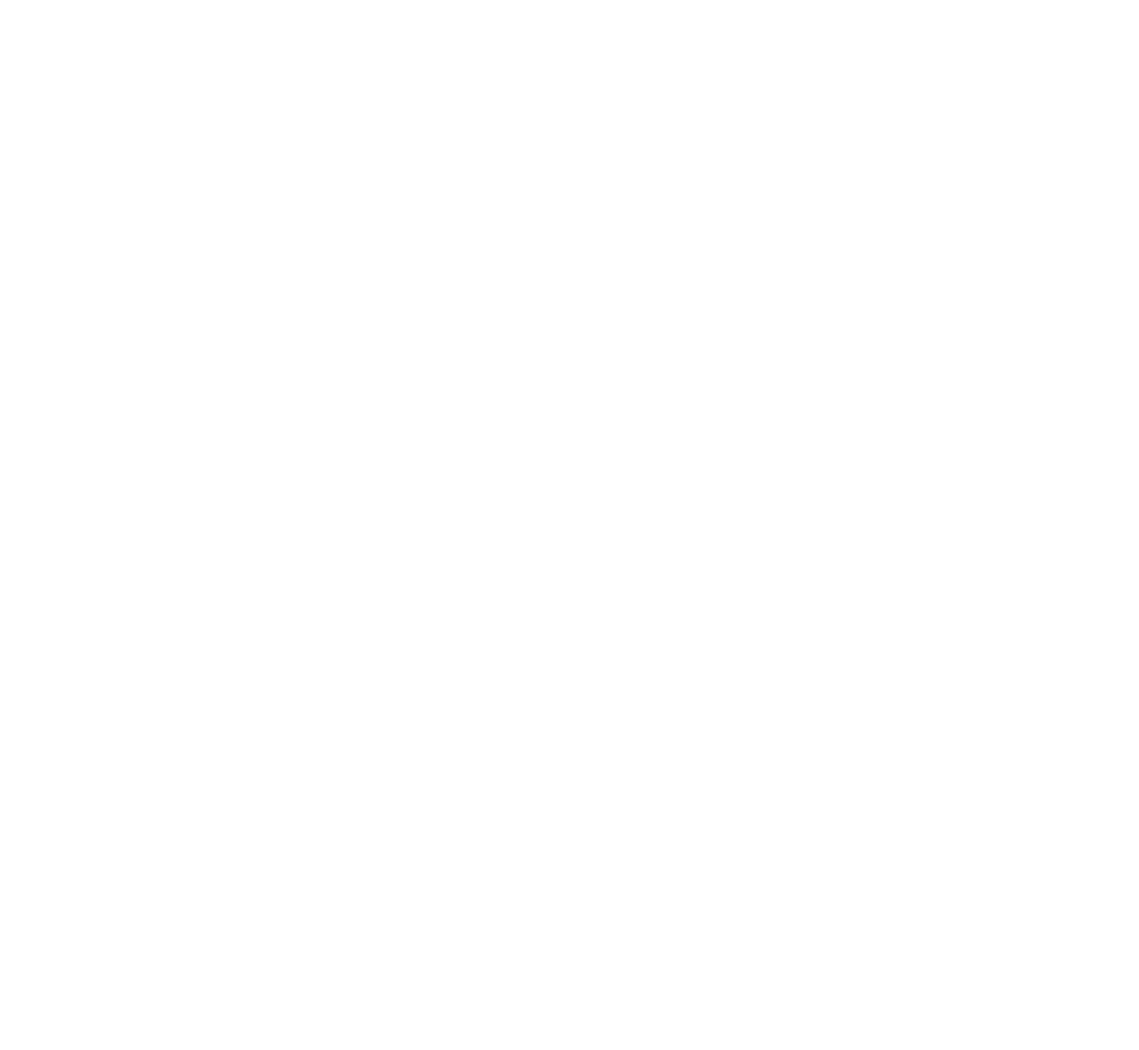
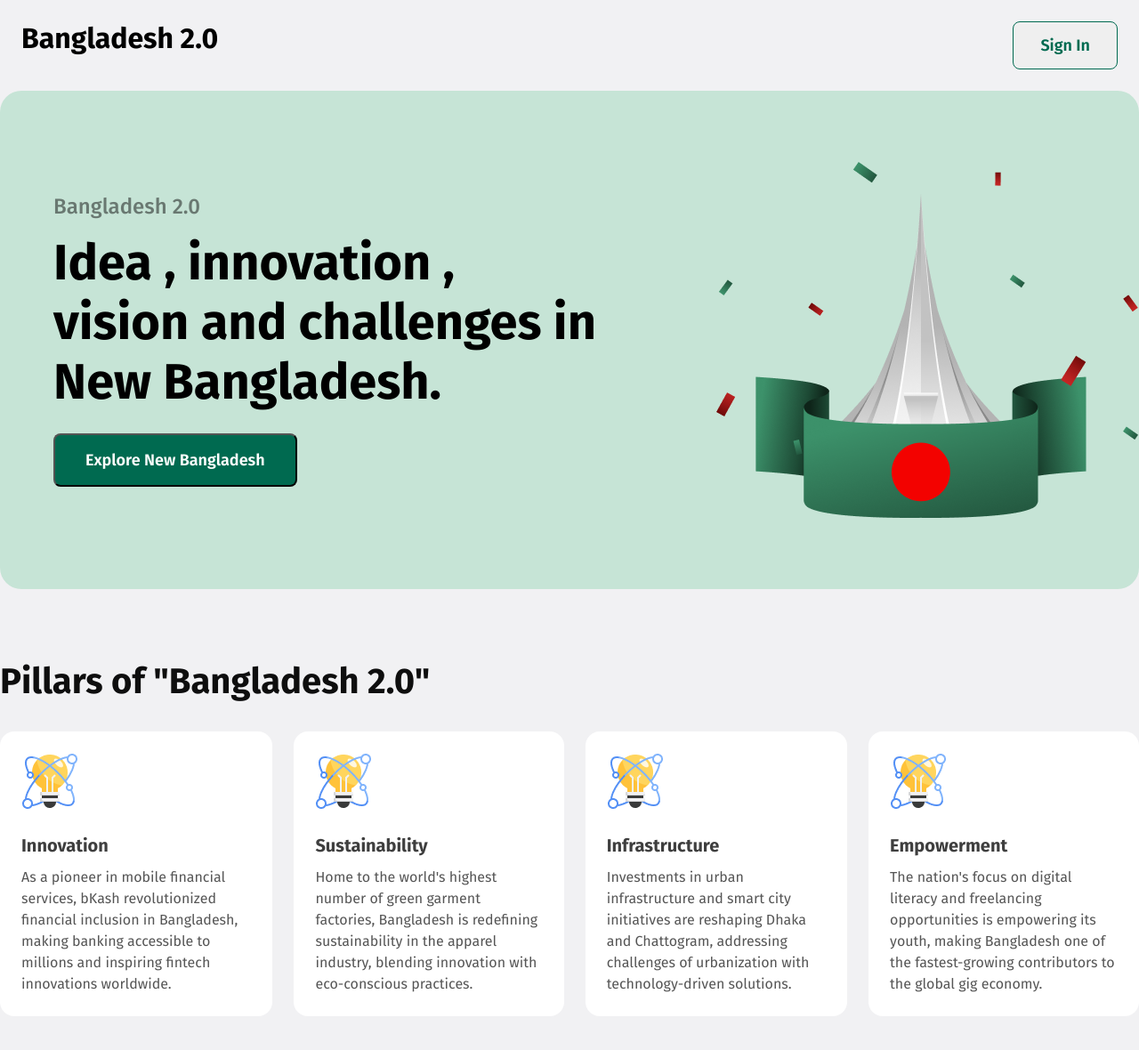
Before and after one commit to Captain-Kanak/PH-Assignment-1, a plain HTML site: page index.html in a window 1280 px wide. Shown: the whole page at 89% size. Before the commit the page ends 800 px from the top, so only its background shows below. Drawn offline with Linux system fonts and the light colour scheme.

Commit message:
banner & card section complete

```diff
--- a/index.html
+++ b/index.html
@@ -8,8 +8,57 @@
     <link rel="stylesheet" href="styles/style.css">
 </head>
 
-<body>
-
+<body style="background-color: #F1F1F3">
+    <header id="header" class="max-width">
+        <nav>
+            <h2>Bangladesh 2.0</h2>
+            <button>Sign In</button>
+        </nav>
+        <section class="banner">
+            <div class="banner-content">
+                <h6>Bangladesh 2.0</h6>
+                <h1>Idea , innovation ,</h1>
+                <h1>vision and challenges in</h1>
+                <h1>New Bangladesh.</h1>
+                <button>Explore New Bangladesh</button>
+            </div>
+            <img src="assets/hero.png" alt="">
+        </section>
+    </header>
+    <main id="main" class="max-width">
+        <section class="pillars-section">
+            <h2 class="section-tittle">Pillars of "Bangladesh 2.0"</h2>
+            <div class="pillars-card-container">
+                <div class="pillars-card">
+                    <img src="assets/card-icon.png" alt="">
+                    <h3>Innovation</h3>
+                    <p>As a pioneer in mobile financial services, bKash revolutionized financial inclusion in
+                        Bangladesh, making banking accessible to millions and inspiring fintech innovations worldwide.
+                    </p>
+                </div>
+                <div class="pillars-card">
+                    <img src="assets/card-icon.png" alt="">
+                    <h3>Sustainability</h3>
+                    <p>Home to the world's highest number of green garment factories, Bangladesh is redefining
+                        sustainability in the apparel industry, blending innovation with eco-conscious practices.</p>
+                </div>
+                <div class="pillars-card">
+                    <img src="assets/card-icon.png" alt="">
+                    <h3>Infrastructure</h3>
+                    <p>Investments in urban infrastructure and smart city initiatives are reshaping Dhaka and
+                        Chattogram, addressing challenges of urbanization with technology-driven solutions.
+                    </p>
+                </div>
+                <div class="pillars-card">
+                    <img src="assets/card-icon.png" alt="">
+                    <h3>Empowerment</h3>
+                    <p>The nation's focus on digital literacy and freelancing opportunities is empowering its youth,
+                        making Bangladesh one of the fastest-growing contributors to the global gig economy.</p>
+                </div>
+            </div>
+        </section>
+    </main>
+    <footer></footer>
 </body>
 
 </html>
--- /dev/null
+++ b/styles/common.css
@@ -0,0 +1,9 @@
+.max-width {
+  max-width: 1280px;
+  margin: 0 auto;
+}
+.section-tittle {
+  font-size: 40px;
+  font-weight: 700;
+  color: #0e0e0e;
+}
--- a/styles/style.css
+++ b/styles/style.css
@@ -0,0 +1,104 @@
+/* Import Google Fonts */
+@import url("https://fonts.googleapis.com/css2?family=Fira+Sans:ital,wght@0,100;0,200;0,300;0,400;0,500;0,600;0,700;0,800;0,900;1,100;1,200;1,300;1,400;1,500;1,600;1,700;1,800;1,900&display=swap");
+
+@import url("../styles/common.css");
+
+* {
+  margin: 0;
+  padding: 0;
+  box-sizing: border-box;
+  scroll-behavior: smooth;
+  font-family: "Fira Sans", serif;
+}
+
+/* Navbar Styles */
+#header nav {
+  display: flex;
+  justify-content: space-between;
+  padding: 24px;
+}
+#header nav h2 {
+  font-size: 32px;
+  font-weight: 700;
+}
+#header nav button {
+  font-size: 18px;
+  font-weight: 600;
+  color: #006a50;
+  padding: 15px 30px;
+  border: 1px solid #006a50;
+  border-radius: 8px;
+  cursor: pointer;
+}
+
+/* Banner Styles */
+#header .banner {
+  width: 100%;
+  height: 560px;
+  background-color: #c6e4d6;
+  border-radius: 24px;
+  display: flex;
+  align-items: center;
+  justify-content: space-between;
+}
+#header .banner-content {
+  padding: 0 0 0 60px;
+}
+#header .banner-content h6 {
+  font-size: 24px;
+  font-weight: 500;
+  color: #0e0e0e;
+  opacity: 50%;
+  margin-bottom: 16px;
+}
+#header .banner-content h1 {
+  font-size: 56px;
+  font-weight: 700;
+}
+#header .banner-content button {
+  font-size: 18px;
+  font-weight: 600;
+  background-color: #006a50;
+  color: #ffffff;
+  padding: 17px 34px;
+  border-radius: 8px;
+  outline: none;
+  margin-top: 24px;
+  cursor: pointer;
+}
+
+/* Main Styles */
+#main {
+  margin-top: 80px;
+}
+
+/* pillars-section Styles */
+.pillars-section .pillars-card-container {
+  margin-top: 32px;
+  display: flex;
+  gap: 24px;
+}
+.pillars-card {
+  background-color: #ffffff;
+  border-radius: 16px;
+  padding: 24px;
+}
+.pillars-card h3 {
+  font-size: 20px;
+  font-weight: 700;
+  color: #0e0e0e;
+  opacity: 80%;
+  margin-top: 24px;
+  margin-bottom: 12px;
+}
+.pillars-card p {
+  font-size: 16px;
+  line-height: 24px;
+  color: #0e0e0e;
+  opacity: 70%;
+}
+
+/* Footer Styles */
+footer {
+  height: 500px;
+}
```
